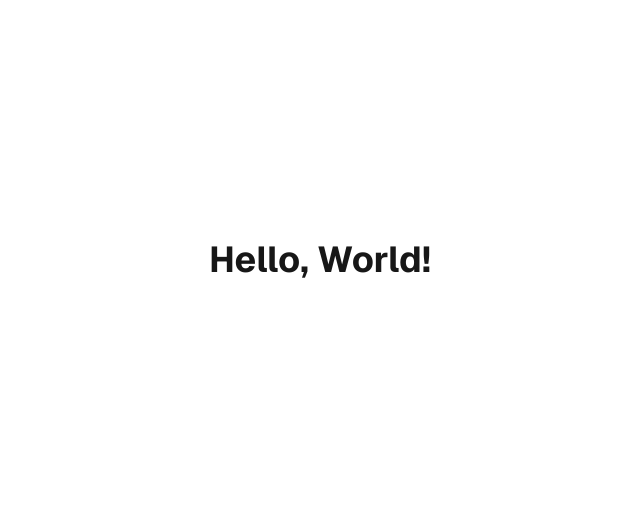
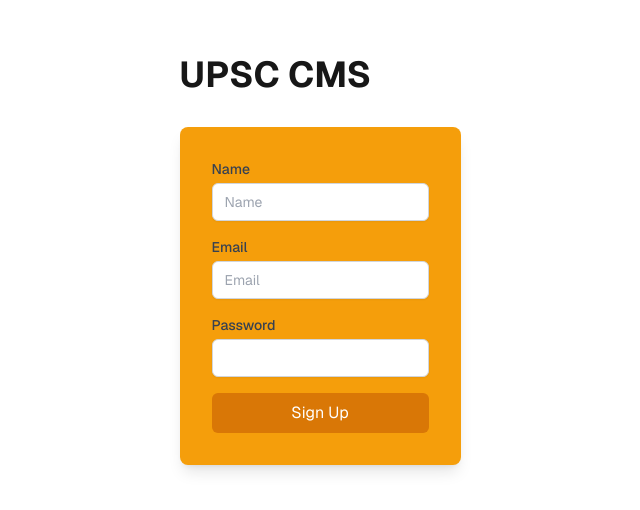
Before and after one commit to mirmohsin0001/next-authentication, a Next.js app: page / in a window 1280 px wide. Shown: the part 140-650 px from the top of the page, without its empty margins (320-960 px from the left). Built offline with nearby package versions, Linux system fonts and the light colour scheme.

Commit message:
fetching form data via the form action function sign up

```diff
--- /dev/null
+++ b/app/actions/auth.js
@@ -0,0 +1,12 @@
+'use server'
+
+
+export async function signup(formData) {
+    // Validate form fields
+    const name = formData.get('name');
+    console.log('name', name);
+    const email = formData.get('email');
+    console.log('email', email);
+    const password = formData.get('password');
+    console.log('password', password);
+}
--- a/app/page.js
+++ b/app/page.js
@@ -1,8 +1,31 @@
+import React from "react";
+import { signup } from "./actions/auth";
+
+
 export default function Home() {
   return (
     <div className="grid grid-rows-[20px_1fr_20px] items-center justify-items-center min-h-screen p-8 pb-20 gap-16 sm:p-20 font-[family-name:var(--font-geist-sans)]">
       <main className="flex flex-col gap-8 row-start-2 items-center sm:items-start">
-        <h1 className="text-4xl font-bold text-center sm:text-left">Hello, World!</h1>
+        <h1 className="text-4xl font-bold ">UPSC CMS</h1>
+
+
+        {/* SIGNUP FORM */}
+        <form action={signup} className='bg-amber-500 p-8 rounded-lg shadow-lg'>
+          <div className="mb-4">
+            <label htmlFor="name" className="block text-sm font-medium text-gray-700">Name</label>
+            <input id="name" name="name" placeholder="Name" className="mt-1 block w-full px-3 py-2 border border-gray-300 rounded-md shadow-sm focus:outline-none focus:ring-amber-500 focus:border-amber-500 sm:text-sm" />
+          </div>
+          <div className="mb-4">
+            <label htmlFor="email" className="block text-sm font-medium text-gray-700">Email</label>
+            <input id="email" name="email" type="email" placeholder="Email" className="mt-1 block w-full px-3 py-2 border border-gray-300 rounded-md shadow-sm focus:outline-none focus:ring-amber-500 focus:border-amber-500 sm:text-sm" />
+          </div>
+          <div className="mb-4">
+            <label htmlFor="password" className="block text-sm font-medium text-gray-700">Password</label>
+            <input id="password" name="password" type="password" className="mt-1 block w-full px-3 py-2 border border-gray-300 rounded-md shadow-sm focus:outline-none focus:ring-amber-500 focus:border-amber-500 sm:text-sm" />
+          </div>
+          <button type="submit" className="w-full bg-amber-600 text-white py-2 px-4 rounded-md hover:bg-amber-700 focus:outline-none focus:ring-2 focus:ring-offset-2 focus:ring-amber-500">Sign Up</button>
+        </form>
+
       </main>
 
     </div>
```
Also changed, not shown: app/lib/definitions.js (added), app/ui/signup-form.js (added).
